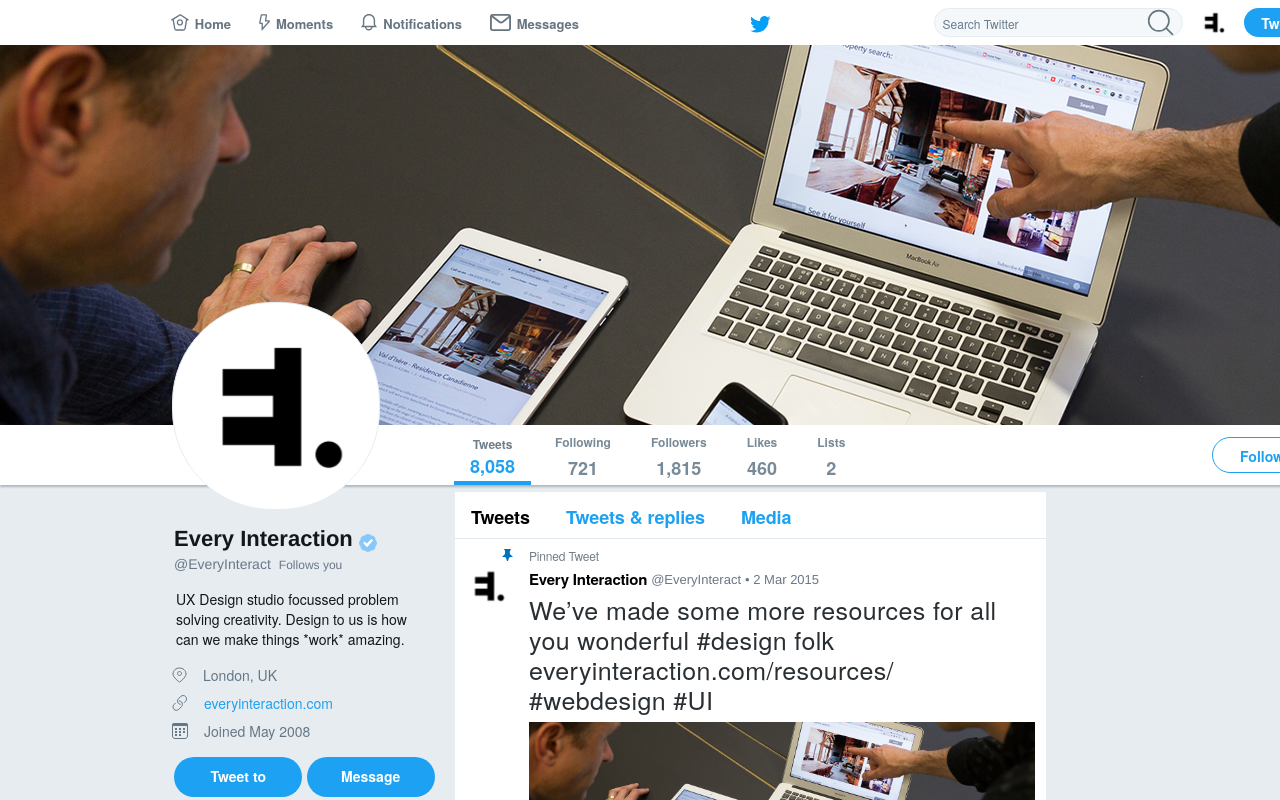
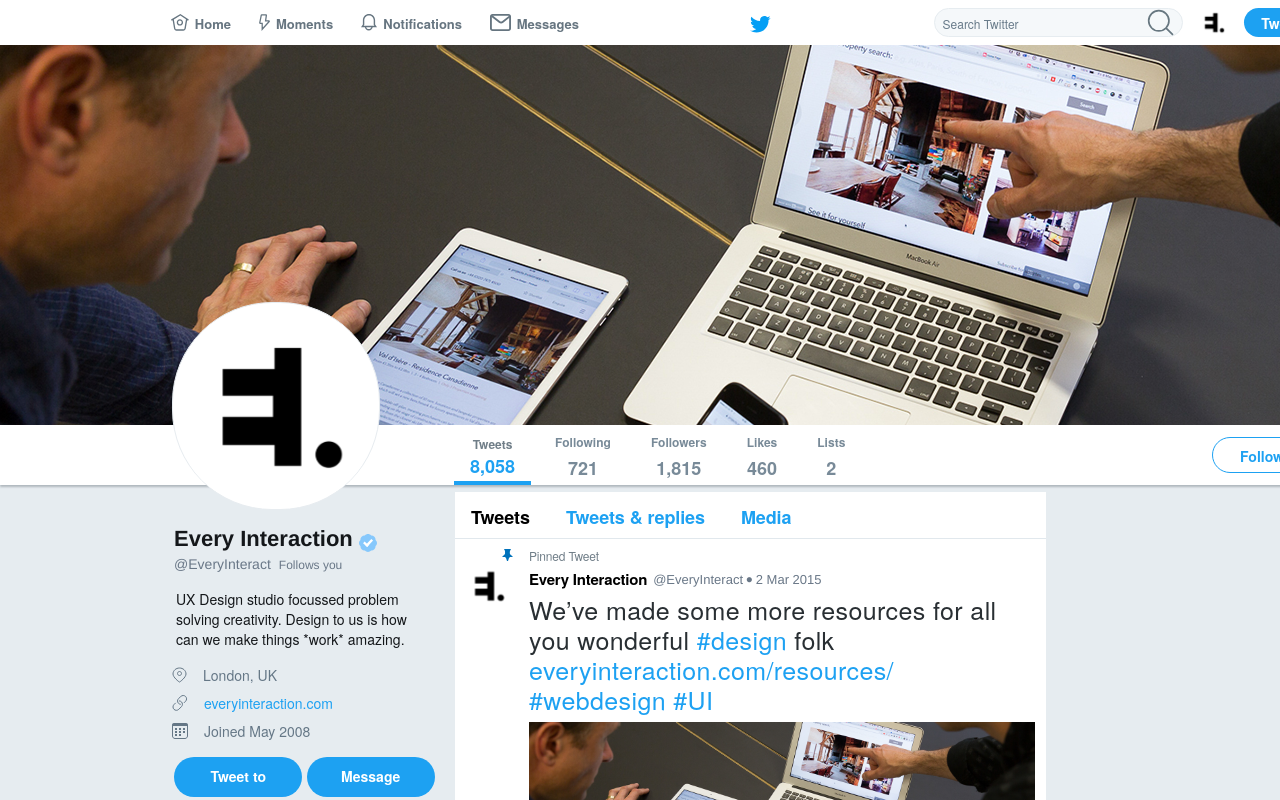
Before and after one commit to Kouprin/twitter-demo-frontend, a React (Create React App) app: page / in a window 1280 px wide. Shown: the top 800 px of the page. Built offline with nearby package versions, Linux system fonts and the light colour scheme.

Commit message:
links + minors in dividing

```diff
--- a/src/App.css
+++ b/src/App.css
@@ -1,16 +1,16 @@
 html {
   box-sizing: border-box;
-}
-
-.a {
-  text-decoration: none;
 }
 
 *,
 *:before,
 *:after {
   box-sizing: inherit;
-  text-decoration: inherit;
+}
+
+a {
+  text-decoration: none;
+  color: #1da1f2;
 }
 
 .Desktop {
@@ -480,6 +480,7 @@
 }
 
 .Middle-tweet-data-right-author-text {
+  margin-right: 6px;
   font-family: HelveticaNeue;
   line-height: 30px;
   font-size: 15px;
@@ -488,11 +489,18 @@
 }
 
 .Middle-tweet-data-right-author-short {
-  margin-left: 4px;
-  margin-right: 4px;
   font-family: Helvetica Neue;
   line-height: 21px;
   font-size: 13px;
+  letter-spacing: 0.01px;
+  color: #697787;
+}
+
+.Middle-tweet-data-right-author-divider {
+  margin: 3px;
+  font-family: Helvetica Neue;
+  line-height: 21px;
+  font-size: 19px;
   letter-spacing: 0.01px;
   color: #697787;
 }
--- a/src/App.js
+++ b/src/App.js
@@ -320,9 +320,9 @@
     avatar: avatar_mid,
     author: "Every Interaction",
     author_short: "@EveryInteract",
-    date: "• 2 Mar 2015",
+    date: "2 Mar 2015",
     text:
-      "We’ve made some more resources for all you wonderful #design folk everyinteraction.com/resources/ #webdesign #UI",
+      "We’ve made some more resources for all you wonderful <a href='#'>#design</a> folk <a href='http://everyinteraction.com/resources/'>everyinteraction.com/resources/</a> <a href='#'>#webdesign</a> <a href='#'>#UI</a>",
     is_big: true,
     image: process.env.PUBLIC_URL + "cover.png",
     comments: undefined,
@@ -337,7 +337,7 @@
     author_short: "@EveryInteract",
     date: "23h",
     text:
-      "Our new website concept; Taking you from… @ Every Interaction instagram.com/p/BNFGrfhBP3M/",
+      "Our new website concept; Taking you from… @ Every Interaction <a href='http://instagram.com/p/BNFGrfhBP3M/'>instagram.com/p/BNFGrfhBP3M/</a>",
     is_big: true,
     image: undefined,
     comments: 55,
@@ -403,6 +403,7 @@
       <div className="Middle-tweet-data-right-author-short">
         {props.author_short}
       </div>
+      <div className="Middle-tweet-data-right-author-divider">•</div>
       <div className="Middle-tweet-data-right-author-date">{props.date}</div>
     </div>
   );
@@ -484,9 +485,10 @@
         author_short={props.data["author_short"]}
         date={props.data["date"]}
       />
-      <TweetRightText big={props.data["is_big"]}>
-        {props.data["text"]}
-      </TweetRightText>
+      <TweetRightText
+        big={props.data["is_big"]}
+        dangerouslySetInnerHTML={{ __html: props.data["text"] }}
+      />
       {props.data["image"] ? (
         <TweetRightImage src={props.data["image"]} />
       ) : (
```
